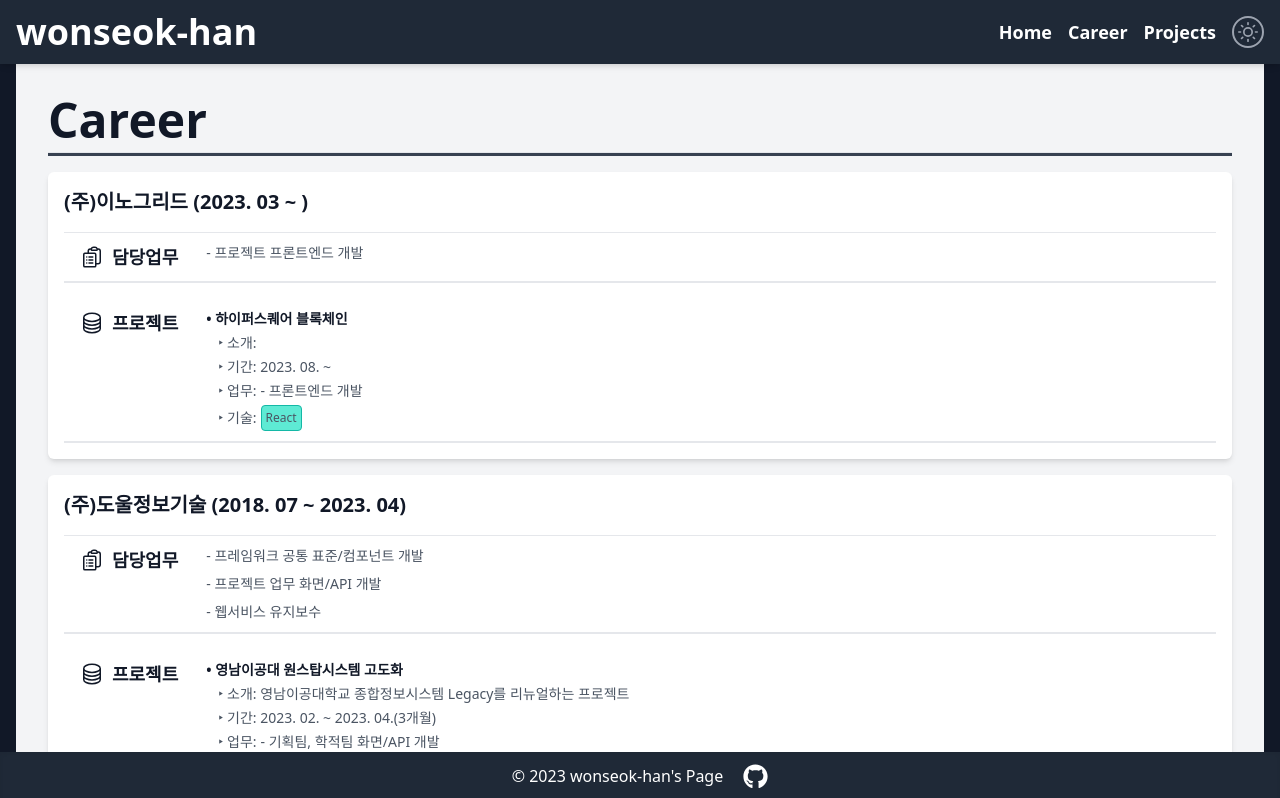
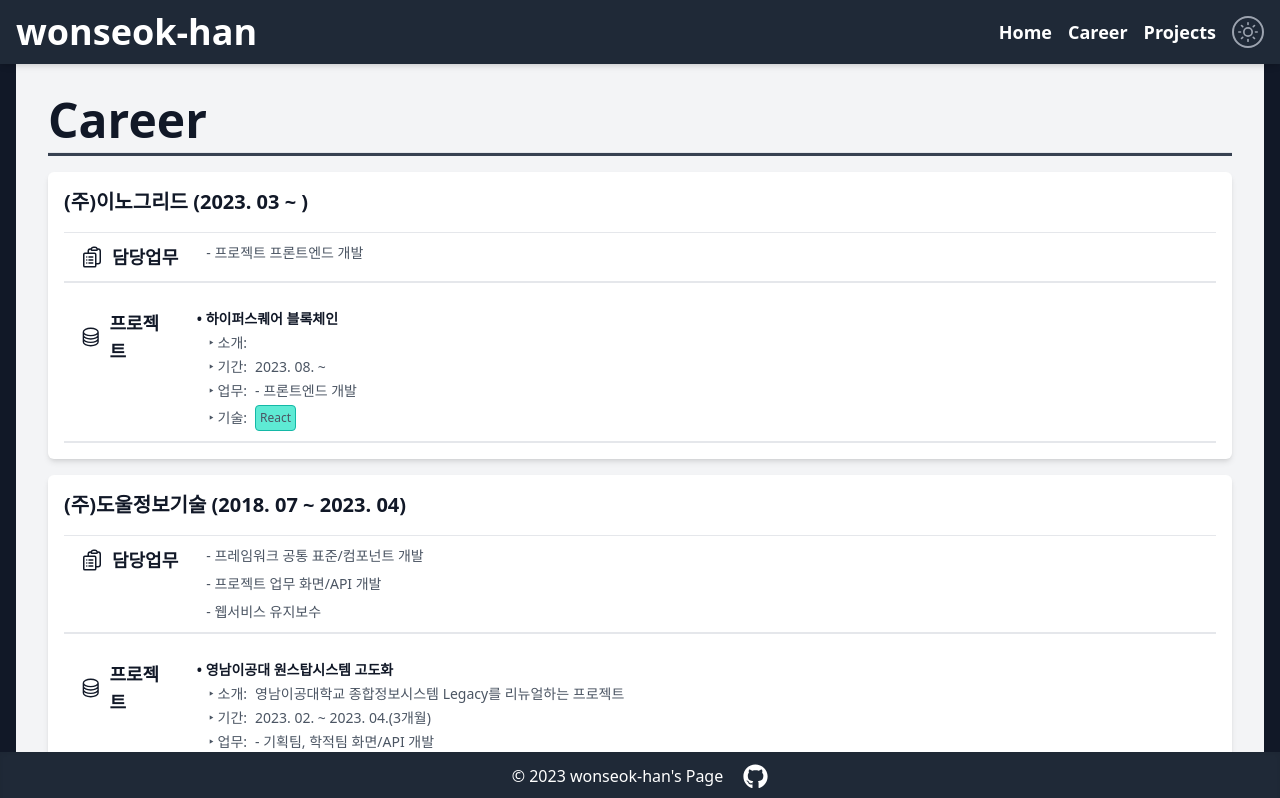
Before and after one commit to wonseok-han/my-portfolio, a React (Create React App) app: page /career in a window 1280 px wide. Shown: the top 798 px of the page. Built offline with nearby package versions, Linux system fonts and the light colour scheme.

Commit message:
화면을 줄이면 텍스트가 깨지는 이슈 개선

```diff
--- a/src/pages/Career.tsx
+++ b/src/pages/Career.tsx
@@ -84,39 +84,46 @@ const Career = () => {
                     프로젝트
                   </div>
                 </h2>
-                <div className="flex flex-col space-y-4">
+                <div className="flex w-full flex-col space-y-4">
                   {company.projects.map((project: Project) => (
                     <div
                       key={project.key}
-                      className="text-sm text-gray-600 sm:ml-0 sm:mt-2 lg:mt-0 lg:ml-2"
+                      className="w-full text-sm text-gray-600 sm:ml-0 sm:mt-2 lg:mt-0 lg:ml-2"
                       data-aos-duration="1300"
                     >
                       <h2 className="text-sm font-bold text-gray-900">
                         • {project.name}
                       </h2>
-                      <p className="mt-1 ml-3 text-sm text-gray-600">
-                        ‣ 소개: {project.intro}
-                      </p>
-                      <p className="mt-1 ml-3 text-sm text-gray-600">
-                        ‣ 기간: {project.term}
-                      </p>
-                      <div className="mt-1 ml-3 flex text-sm text-gray-600">
-                        ‣ 업무:
-                        <div className="flex flex-col space-y-1">
+                      <div className="mt-1 ml-3 flex w-full items-start text-sm text-gray-600">
+                        <label className="flex-none">‣ 소개:</label>
+                        <p className="ml-2 text-sm text-gray-600">
+                          {project.intro}
+                        </p>
+                      </div>
+                      <div className="mt-1 ml-3 flex w-full items-start text-sm text-gray-600">
+                        <label className="flex-none">‣ 기간:</label>
+                        <p className="ml-2 text-sm text-gray-600">
+                          {project.term}
+                        </p>
+                      </div>
+                      <div className="mt-1 ml-3 flex items-start text-sm text-gray-600">
+                        <label className="flex-none">‣ 업무:</label>
+                        <div className="ml-2 grid grid-cols-1 space-y-1">
                           {project.roles && project.roles.length > 0
                             ? project.roles.map((role, index) => (
-                                <div key={`${index}-${role}`}>
-                                  <p className="ml-1 text-sm text-gray-600">
-                                    - {role}
-                                  </p>
-                                </div>
+                                <p
+                                  key={`${index}-${role}`}
+                                  className="text-sm text-gray-600"
+                                >
+                                  - {role}
+                                </p>
                               ))
                             : null}
                         </div>
                       </div>
                       <div className="mt-1 ml-3 flex items-start text-sm text-gray-600 sm:items-center">
-                        ‣ 기술:
-                        <div className="ml-1 grid grid-cols-1 space-y-1 sm:flex sm:flex-row sm:space-x-1 sm:space-y-0">
+                        <label className="flex-none">‣ 기술:</label>
+                        <div className="ml-2 grid grid-cols-1 space-y-1 sm:flex sm:flex-row sm:space-x-1 sm:space-y-0">
                           {project.skills.map((skill, index) => {
                             const randomColor =
                               colors[Math.floor(Math.random() * colors.length)];
```
